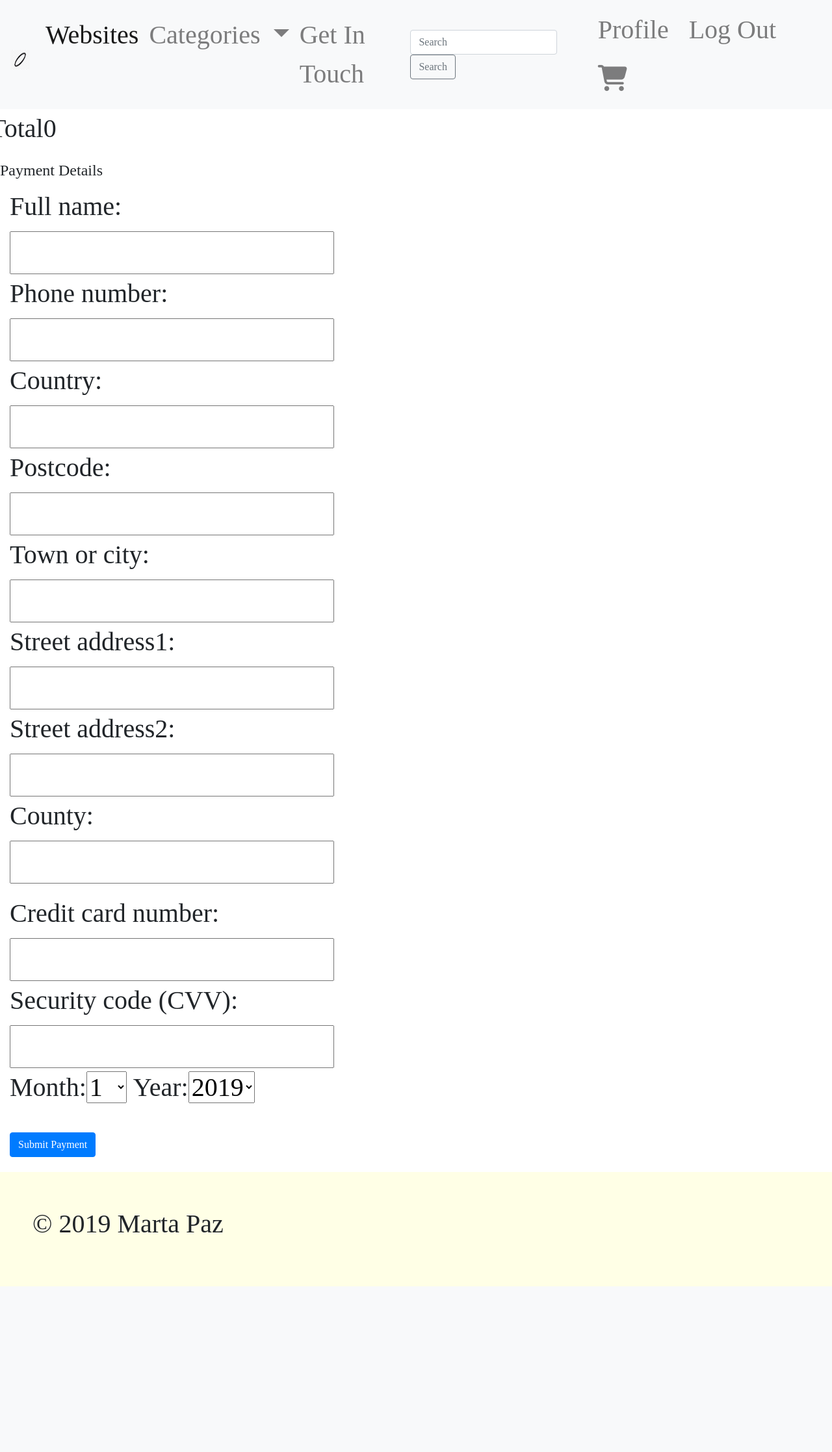
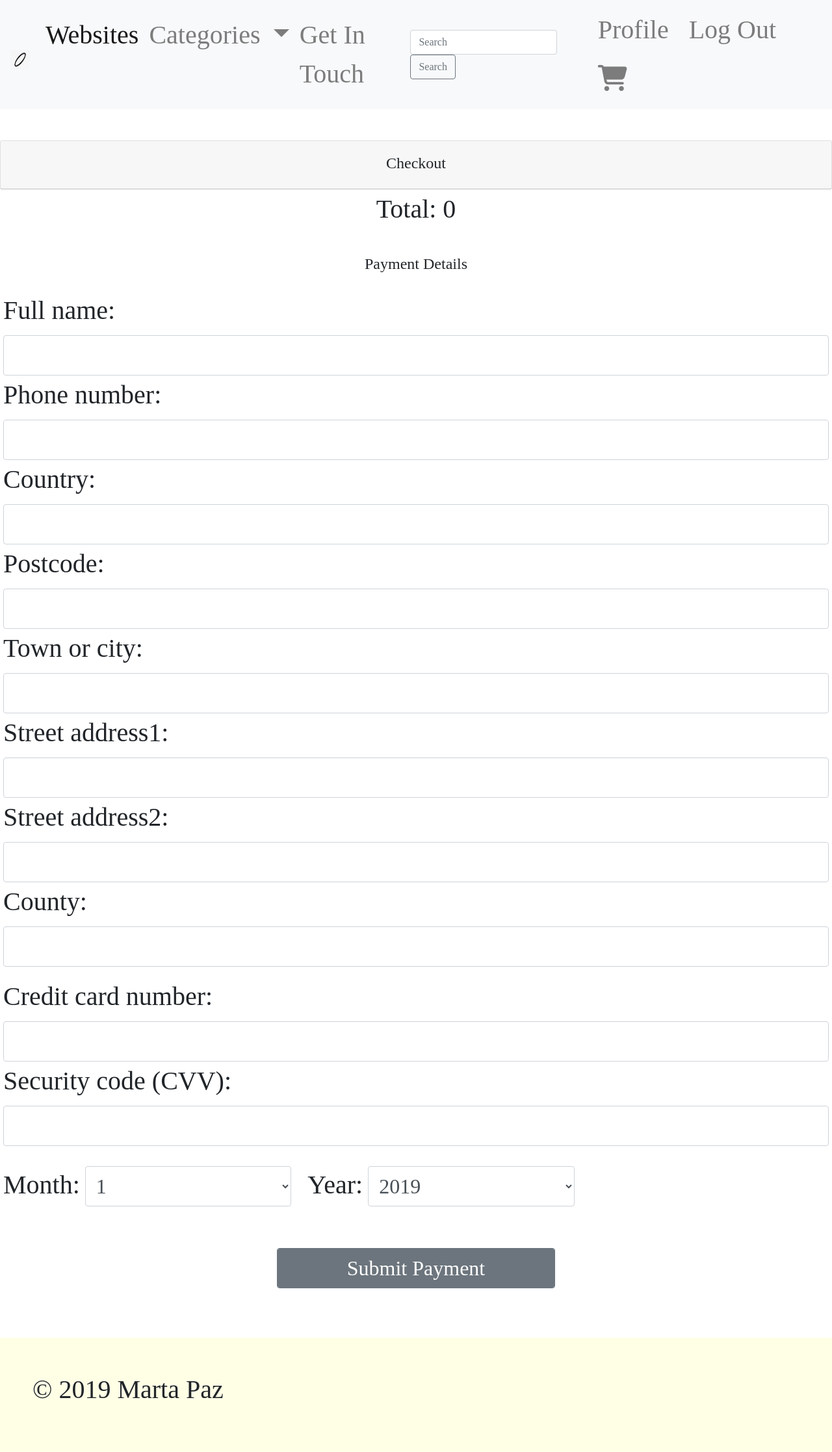
Before and after one commit to pazcm/websites-design-spot, a Django app: page /checkout/ in a window 1280 px wide. Shown: the whole page at 65% size. Before the commit the page ends 1980 px from the top, so only its background shows below. Run offline with Django 3.2, Linux system fonts and the light colour scheme; the visitor is signed in with stand-in values (Sample User, id 1); some libraries are stand-ins or nearby versions; some web fonts are replaced.

Commit message:
add initial styles checkout page

```diff
--- a/websites_design_spot/checkout/templates/checkout.html
+++ b/websites_design_spot/checkout/templates/checkout.html
@@ -11,47 +11,72 @@
 </script>
 <script type="text/javascript" src="{% static 'js/stripe.js' %}"></script>
 {% endblock %}
-
 {% block content %}
-<div class="row row-flex">
+<div class="checkout-container">
+<!-- first row -->
+    <div class="row justify-content-center">
+        <div class="col-md-12">
+            <div class="card mt-5">
+                <header class="card-header">
+                    <h4 class="card-title mt-2 text-center">Checkout</h4>
+                </header>
+                <!-- <article class="card-body"> -->
                     {% for item in cart_items %}
                         <div class="col-xs-10 col-xs-offset-1 col-sm-offset-0 col-sm-6 col-md-4 display panel panel-default">
                             <div class="panel-body">
-                <div class="webdes" style="background-image: url('{{ MEDIA_URL }}{{ item.webdes.image }}')"></div>
-
-                <div class="caption">
+                                <div class="items-details">
+                                    <div class="webdes-image-checkout" style="background-image: url('{{ MEDIA_URL }}{{ item.webdes.image }}')"></div>
                                         <h3>{{ item.webdes.name }}</h3>
-                    <p class="webdes-description">{{ item.webdes.descriptio }}</p>
+                                        <!-- <p class="webdes-description">{{ item.webdes.description }}</p> -->
                                         <p>{{ item.quantity }}</p>
-                    <p>item.webdes.price</p>
+                                        <p>{{ item.webdes.price }}</p>
                                 </div>
                             </div>
                         </div>
                     {% endfor %}
+                <!-- </article> -->
             </div>
-<div class="row">
-    <p>Total</p>
+        </div>
+    </div>
+<!-- second row -->
+    <div class="row justify-content-center">
+        <p>Total:&nbsp;</p>
         <p><span class="glyphicon glyphicon-euro" aria-hidden="true"></span>{{ total }}</p>
     </div>
 
-<form role="form" method="post" id="payment-form" action="{% url 'checkout' %}">
+<!-- third row  -->
+    <!-- Payment -->
+    <div class="checkout-form-container">
+        <div class="row justify-content-center">
+            <form role="form" method="post" id="payment-form" action="{% url 'checkout' %}" class="checkout-form form-horizontal">
+                <fieldset class="form-group text-center">
+                    <div id="legend">
                         <legend>Payment Details</legend>
-
+                    </div>
+                </fieldset>
                 <div id="credit-card-errors" style="display: none;">
                     <div id="alert-message block-message error" id="stripe-error-message"></div>
                 </div>
 
-    <div class="form-group col-md-6">
+                <!-- checkout details -->
+                <div class="row justify-content-center">
+                    <div class="form-group order-form col-md-8 col-lg-12">
                         {{ order_form }}
                     </div>
-
-    <div class="form-group col-md-6">
+                    <div class="form-group payment-form col-md-8 col-lg-12">
                         {{ payment_form }}
                     </div>
-
                         {% csrf_token %}
-    <div class="form-group col-md-12">
-        <input class=" btn btn-primary" id="submit_payment_btn" name="commit" type="submit" value="Submit Payment">
+                    <div class="form-group col-md-12 text-center">
+                        <div class="input btn-payment">
+                            <input class=" btn btn-secondary" id="submit_payment_btn" name="commit" type="submit" value="Submit Payment">
+                        </div>
+                    </div>
                 </div>
             </form>
+        </div>
+    </div>
+</div>
+
+
 {% endblock %}
--- a/websites_design_spot/static/css/custom.css
+++ b/websites_design_spot/static/css/custom.css
@@ -23,7 +23,6 @@ body {
 
 .webdes-image {
   width: 100%;
-  /* background-repeat: no-repeat; */
   background-size: cover;
   max-width: 100%;
   height: 0;
@@ -98,9 +97,84 @@ body {
   text-align: center;
 }
 
+/* -- Checkout form -- */
+.checkout-form-container {
+  padding: 20px;
+}
+
+.webdes-image-checkout {
+  width: 100%;
+  background-size: cover;
+  max-width: 100%;
+  height: 0;
+  padding-bottom: 50%;
+  overflow: hidden;
+}
+
+.panel-body {
+  display: flex;
+}
+
+.items-details {
+  flex-direction: row;
+}
+
+input, select {
+  margin-right: 15px;
+  height: calc(1.5em + .75rem + 2px);
+  padding: .375rem .75rem;
+  font-size: 2rem;
+  font-weight: 400;
+  line-height: 1.5;
+  color: #495057;
+  background-color: #fff;
+  background-clip: padding-box;
+  border: 1px solid #ced4da;
+  border-radius: .25rem;
+  transition: border-color .15s ease-in-out,box-shadow .15s ease-in-out;
+}
+
+input {
+  display: block;
+   width: 100%;
+}
+
+select {
+  display: flex-inline;
+  width: 25%;
+}
+
+label {
+  margin-right: 0.5rem;
+}
+
+#id_cvv {
+  margin-bottom: 30px;
+}
+
+.btn-payment {
+  width: 70%;
+  cursor: pointer;
+  margin: 0 auto;
+  padding: 40px;
+}
+
+.btn-secondary {
+  font-size: 2rem;
+}
+
 /* -- Footer -- */
 
 footer {
   padding: 50px;
   background-color: #ffffe6;
 }
+
+
+/* -- Media Queries -- */
+
+@media only screen and (min-width: 961px) {
+  .btn-payment {
+    width: 40%;
+  }
+}
```
Lines whose indentation alone changed are shown as unchanged.
